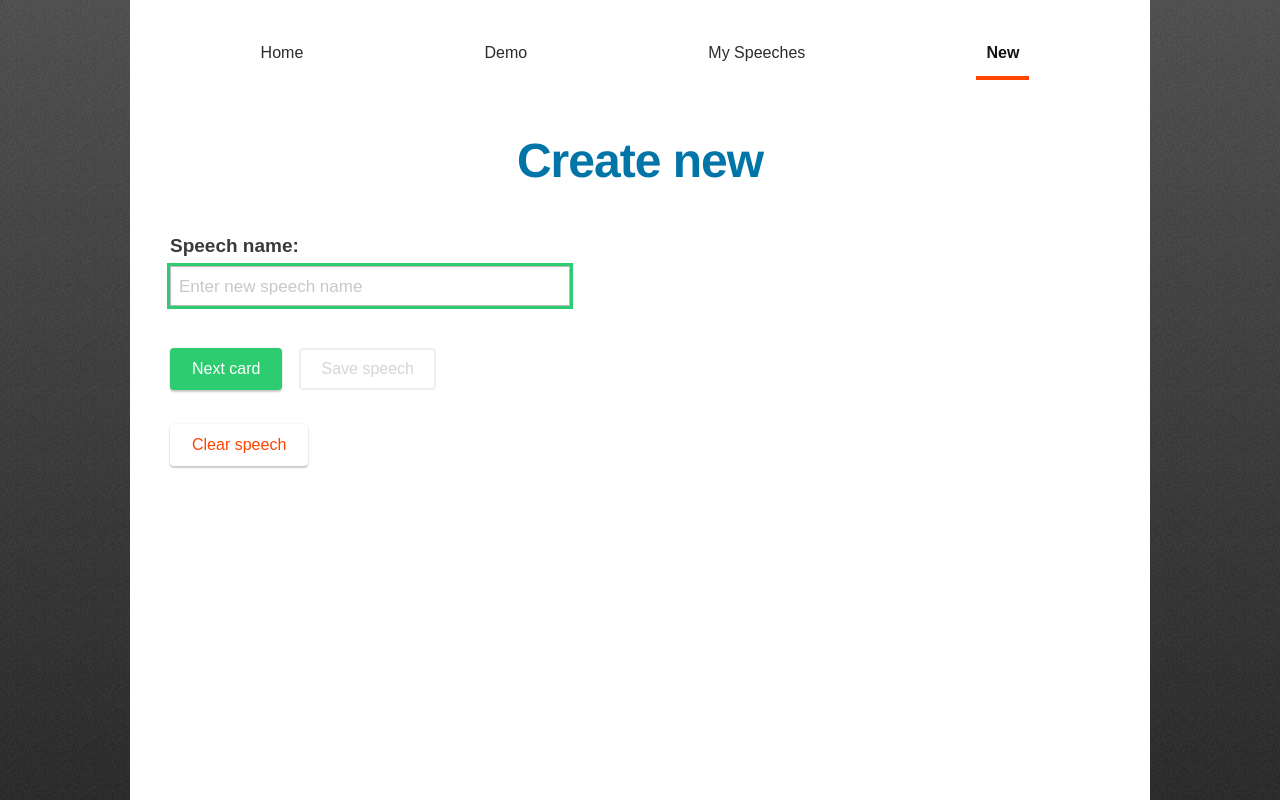
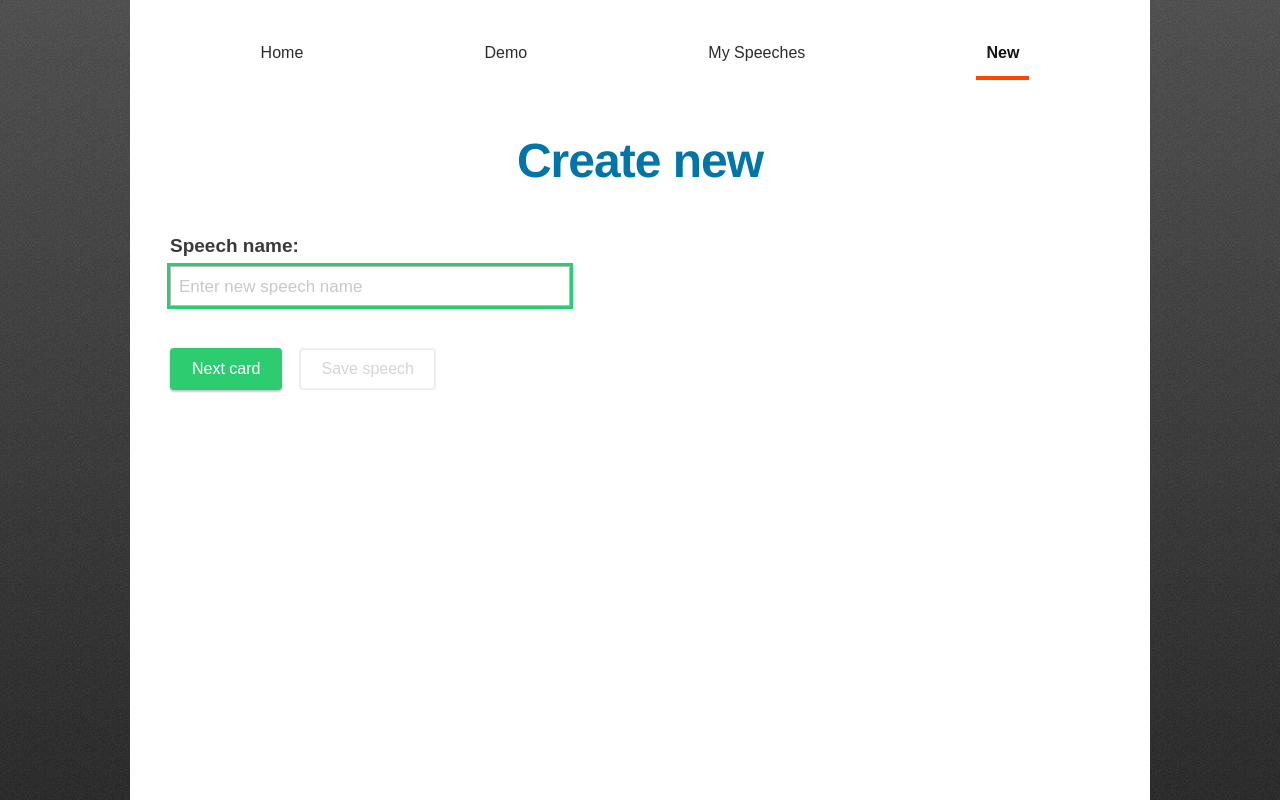
Before and after one commit to SW999/speech-cards, a React (Vite) app: page /new in a window 1280 px wide. Built offline with nearby package versions, Linux system fonts and the light colour scheme; a web font is replaced by a local one.

Commit message:
HIde reset button for now

```diff
--- a/src/components/master-form/MasterForm.tsx
+++ b/src/components/master-form/MasterForm.tsx
@@ -58,10 +58,7 @@ export const MasterForm: FunctionComponent = () => {
       payload: { step, itemNumber },
     });
 
-  const resetState = debounce(
-    (): void => dispatch({ type: 'RESET', payload: initialState }),
-    500
-  );
+  const resetState = debounce((): void => dispatch({ type: 'RESET' }), 500);
 
   const nextStep = debounce((): void => dispatch({ type: 'NEXT_STEP' }), 500);
 
@@ -154,7 +151,12 @@ export const MasterForm: FunctionComponent = () => {
           Save speech
         </button>
       </div>
-      <button className="btn btn-orange-link" type="reset" onClick={resetState}>
+      <button
+        className="btn btn-orange-link"
+        type="reset"
+        hidden
+        onClick={resetState}
+      >
         Clear speech
       </button>
     </form>
```
